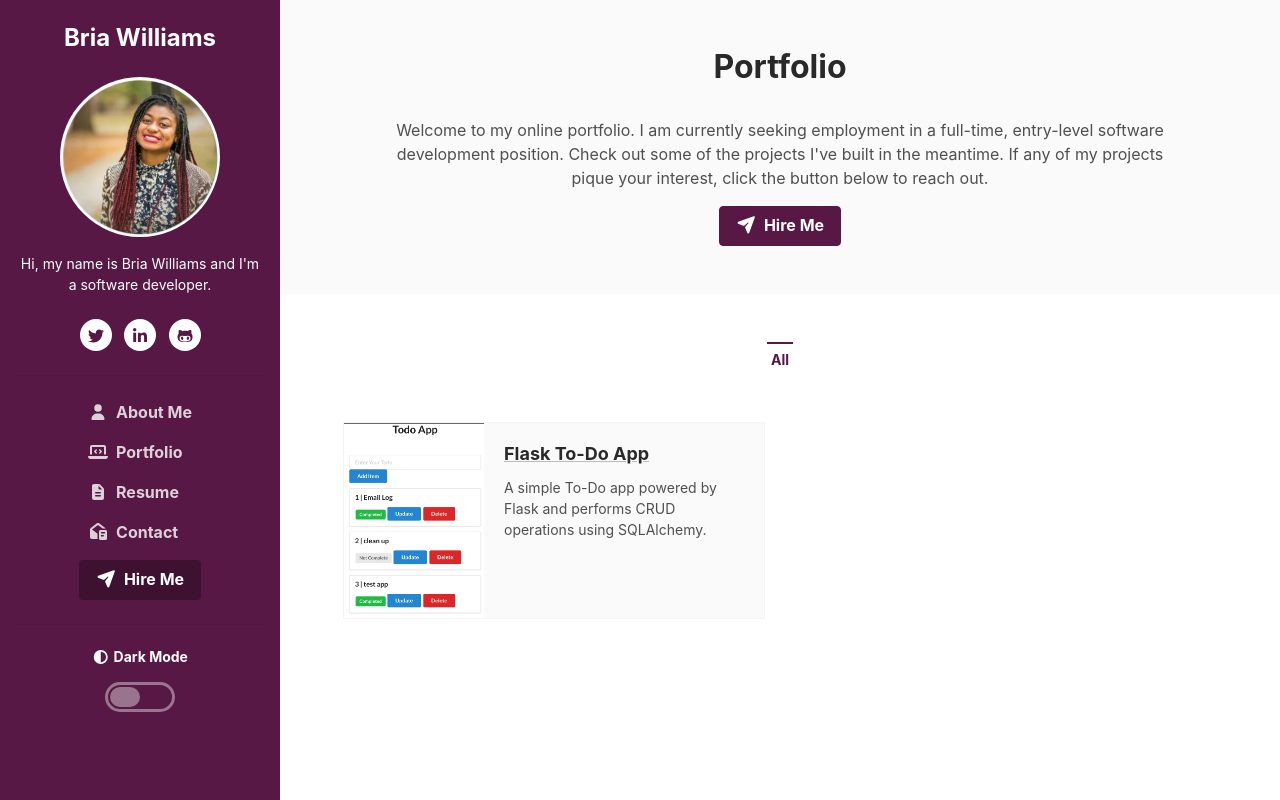
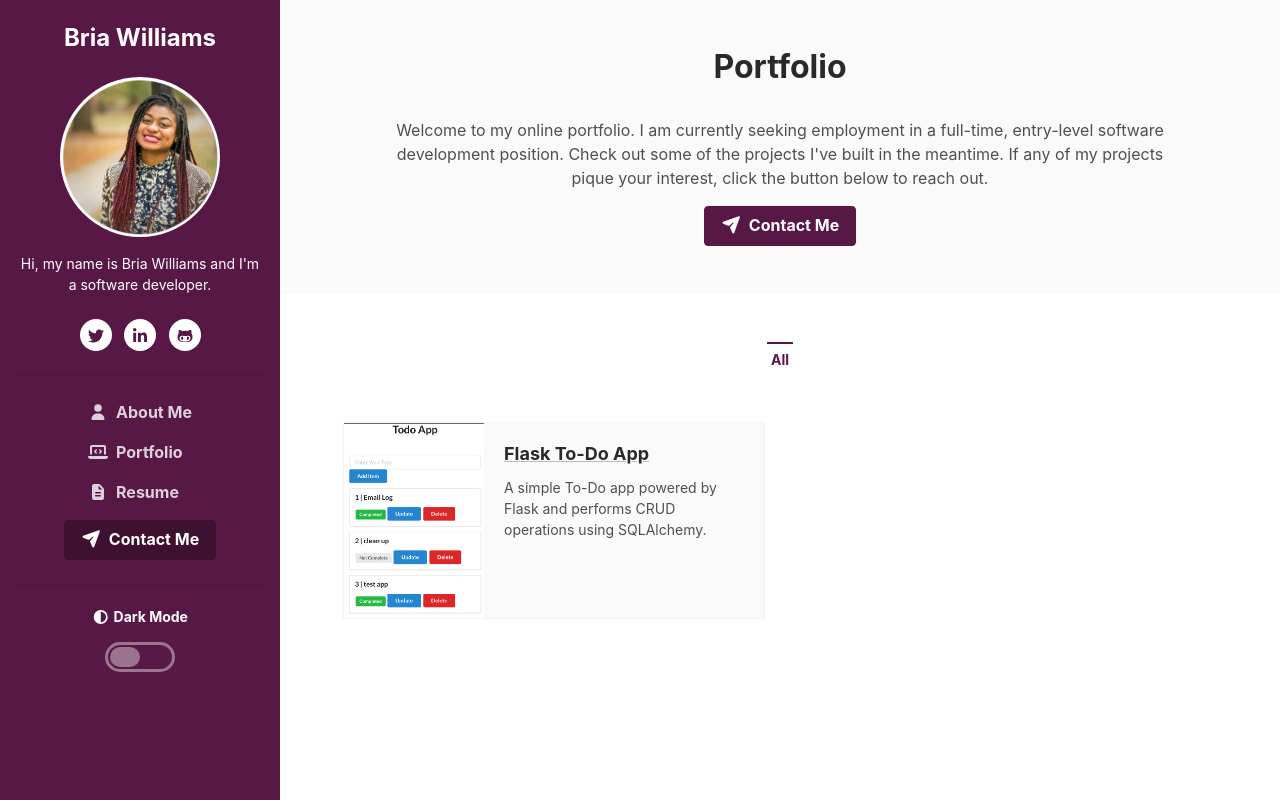
Before and after one commit to BriaWilliams/newPortfolio, a plain HTML site: page portfolio.html in a window 1280 px wide. Drawn offline with Linux system fonts and the light colour scheme.

Commit message:
fixed navbar error

```diff
--- a/portfolio.html
+++ b/portfolio.html
@@ -59,13 +59,10 @@
 						<li class="nav-item">
 							<a class="nav-link" href="resume.html"><i class="fas fa-file-alt fa-fw mr-2"></i>Resume</a>
 						</li>
-						<li class="nav-item">
-							<a class="nav-link" href="contact.html"><i class="fas fa-envelope-open-text fa-fw mr-2"></i>Contact</a>
-						</li>
 					</ul>
 
 					<div class="my-2">
-						<a class="btn btn-primary" href="contact.html" target="_blank"><i class="fas fa-paper-plane mr-2"></i>Hire Me</a>
+						<a class="btn btn-primary" href="contact.html" target="_blank"><i class="fas fa-paper-plane mr-2"></i>Contact Me</a>
 					</div>
 
 
@@ -92,8 +89,7 @@
 			    <p>Welcome to my online portfolio. I am currently seeking employment in a full-time, entry-level software development position. Check out some of the projects I've built in the meantime. If any of my projects pique your interest, click the button below to reach out.</p>
 
 			    </div>
-			    <a class="btn btn-primary" href="contact.html" target="_blank"><i class="fas fa-paper-plane mr-2"></i>Hire Me</a>
-
+			    <a class="btn btn-primary" href="contact.html" target="_blank"><i class="fas fa-paper-plane mr-2"></i>Contact Me</a>
 
 		    </div><!--//container-->
 	    </section>
```
